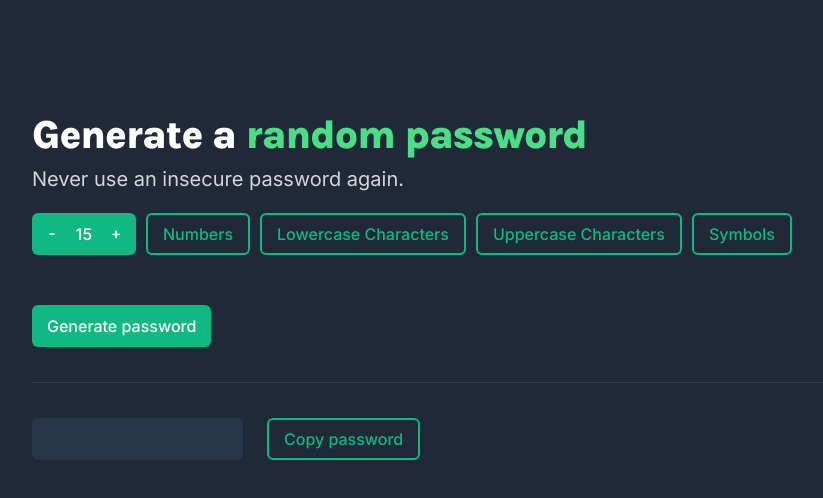
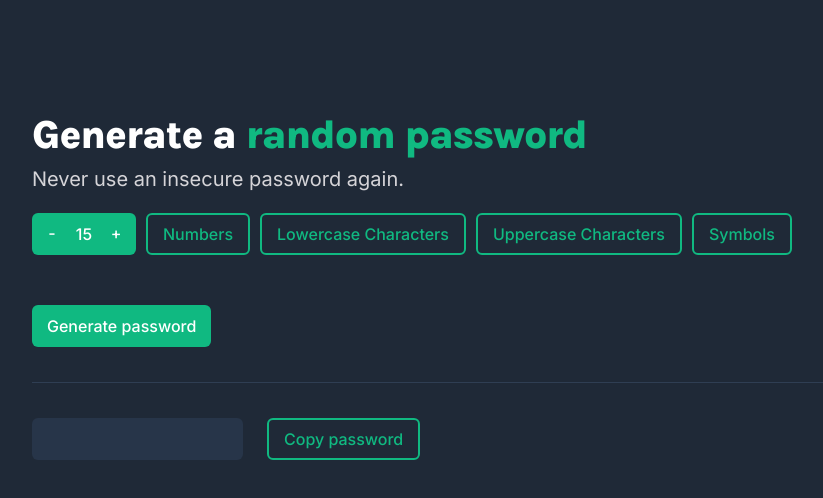
Before and after one commit to alermlv/password-generator, a website built with Vite: page index.html in a window 1280 px wide. Shown: the whole page, without its empty margins (20-843 px from the left). Built offline with nearby package versions, Linux system fonts and the dark colour scheme.

Commit message:
update colors in dark mode

```diff
--- a/index.css
+++ b/index.css
@@ -177,15 +177,10 @@ button {
 @media screen and (prefers-color-scheme: dark) {
   body {
     background-color: #1f2937;
-    color: #fff;
   }
 
   h1 {
     color: #fff;
-  }
-
-  h1 span {
-    color: #4adf86;
   }
 
   .generator-subtitle {
@@ -195,8 +190,4 @@ button {
   .line {
     border-top: 1px solid #2f3e53;
   }
-
-  .generator-result {
-    color: #55f991;
-  }
 }
```
